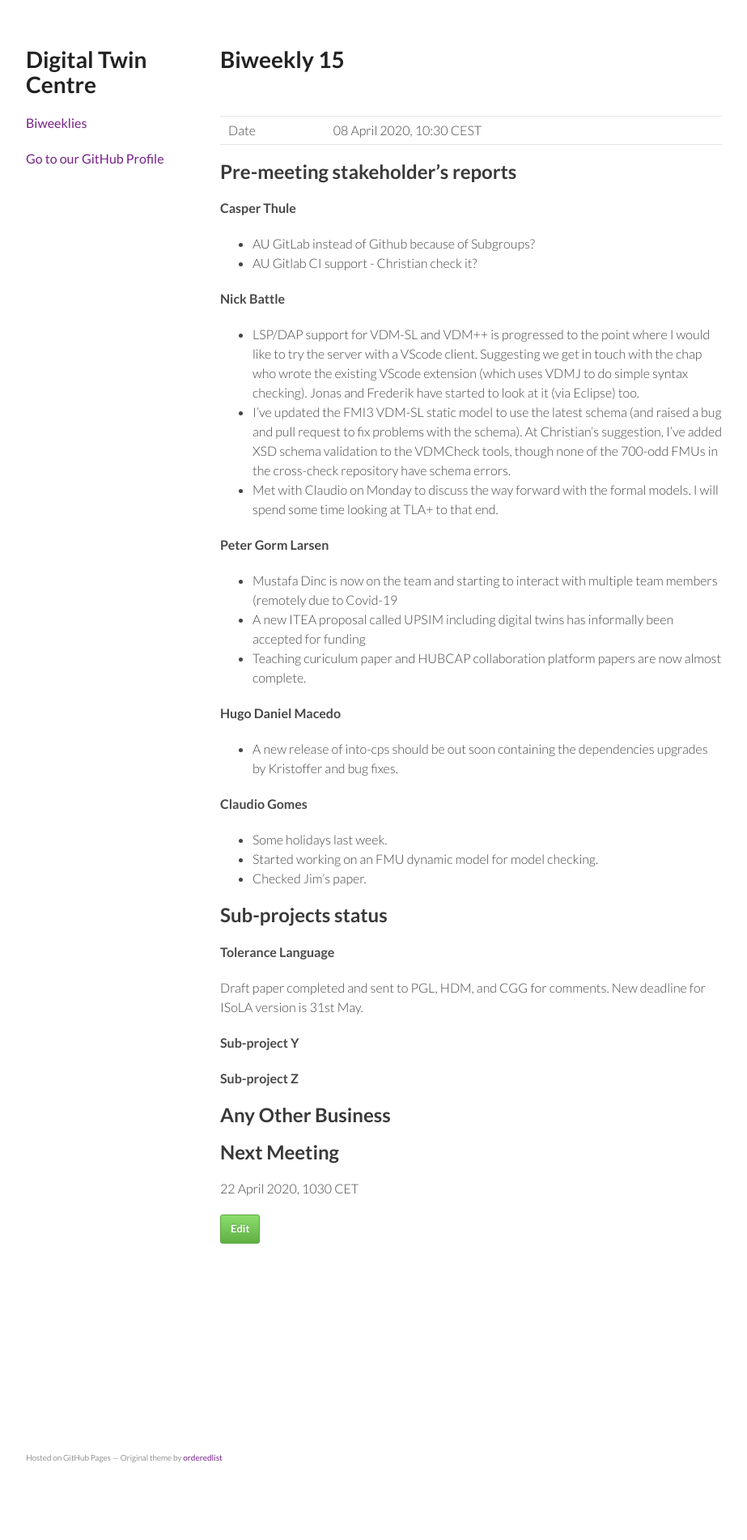
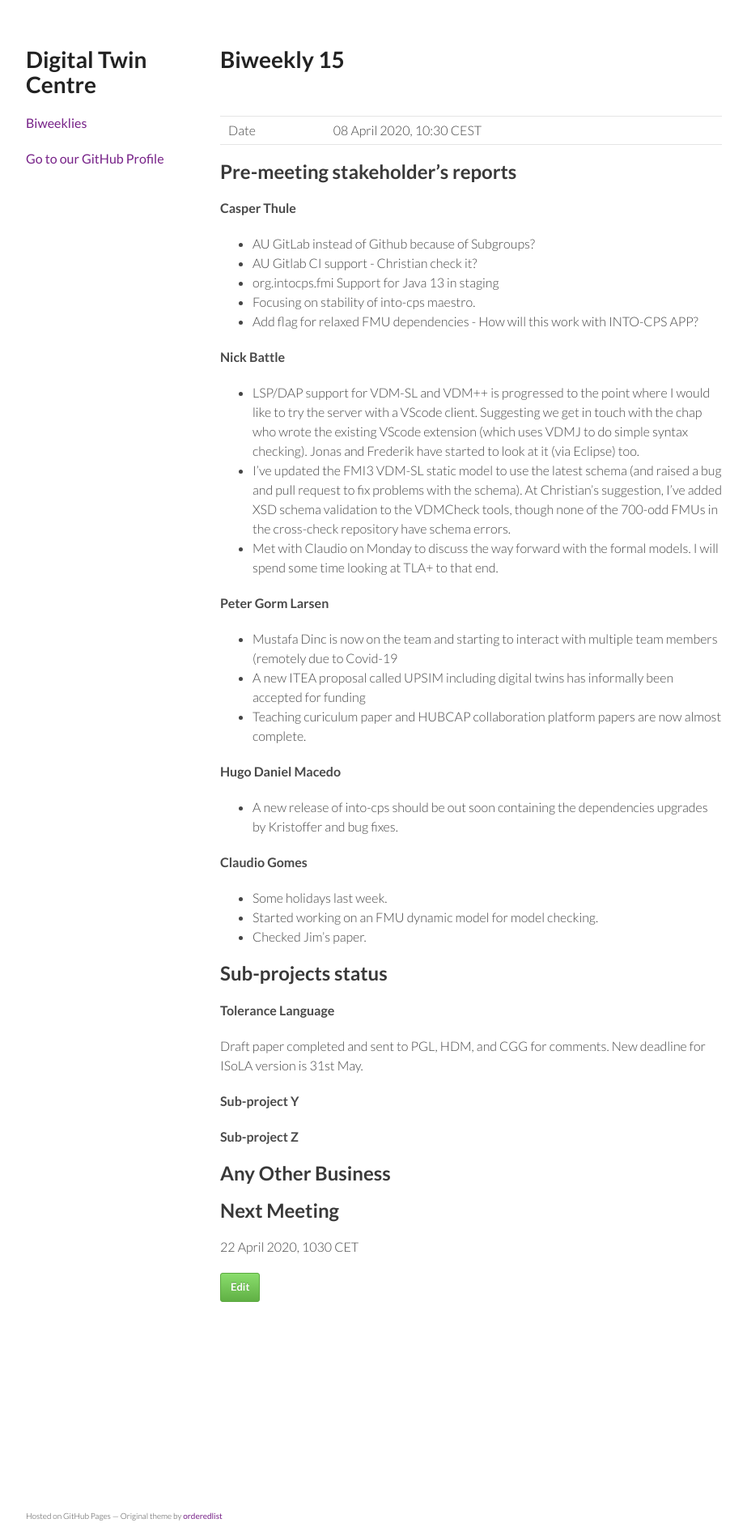
Before and after one commit to digitaltwincentre/digitaltwincentre.github.io, a Jekyll site: the page built from _biweeklies/Biweekly-15.md, in a window 1280 px wide. Shown: the whole page at 81% size, without its empty margins (178-1101 px from the left). Built offline with Jekyll 4.4.1, drawn with Linux system fonts in a browser that asks for light colours; nearby versions of some CDN libraries; before the commit the page ends 1830 px from its top, so only the background shows below that.

Commit message:
Update Biweekly-15.md

```diff
--- a/_biweeklies/Biweekly-15.md
+++ b/_biweeklies/Biweekly-15.md
@@ -23,6 +23,9 @@ date: 08 April 2020, 1030 CEST
 #### Casper Thule
 * AU GitLab instead of Github because of Subgroups?
 * AU Gitlab CI support - Christian check it?
+* org.intocps.fmi Support for Java 13 in staging
+* Focusing on stability of into-cps maestro.
+* Add flag for relaxed FMU dependencies - How will this work with INTO-CPS APP?
 
 #### Nick Battle
 * LSP/DAP support for VDM-SL and VDM++ is progressed to the point where I would like to try the server with a VScode client. Suggesting we get in touch with the chap who wrote the existing VScode extension (which uses VDMJ to do simple syntax checking). Jonas and Frederik have started to look at it (via Eclipse) too.
```
